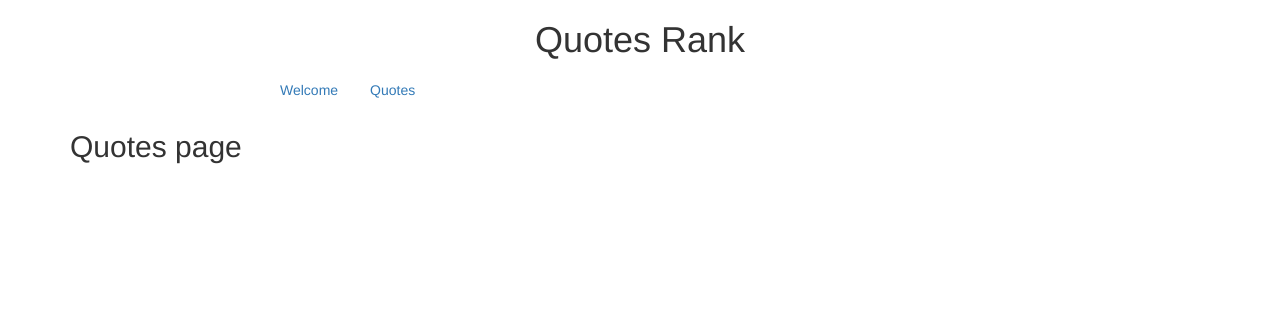
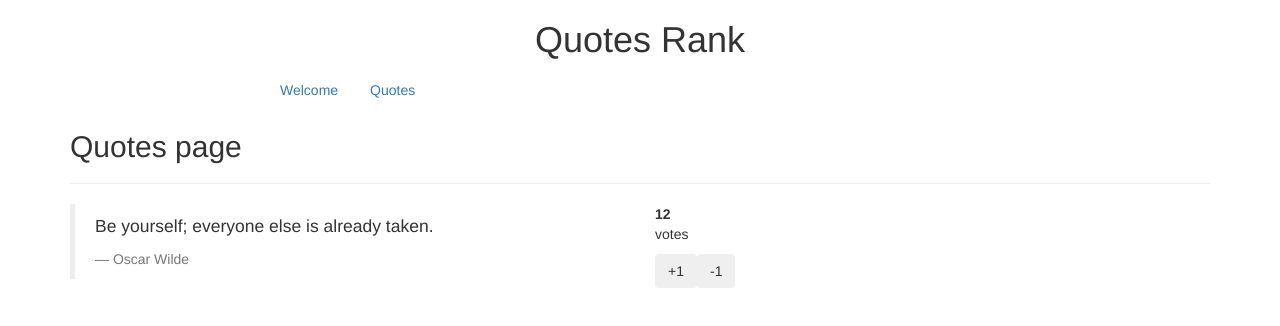
Before and after one commit to nenoch/ang2-quotes-app, an Angular app: page /quotes in a window 1280 px wide. Shown: the top 326 px of the page. Built offline with nearby package versions, Linux system fonts and the light colour scheme.

Commit message:
Add CSS and HTML structure for single quote - Add template to QuotesPageComponent - Add voteUp and voteDown methods to QSC - Add dummy quote object to QSC

```diff
--- a/src/app/quotes-page/quotes-page.component.html
+++ b/src/app/quotes-page/quotes-page.component.html
@@ -1,3 +1,18 @@
 <div class="md-col-8 md-col-offset-2">
   <h2>Quotes page</h2>
+  <hr>
+  <div class="row">
+    <div class="col-md-6">
+      <blockquote class="blockquote">
+          <p>{{ quote.content }}</p>
+          <footer>{{ quote.author }}</footer>
+      </blockquote>
+    </div>
+    <div class="col-md-4 text-left">
+      <strong>{{ quote.votes }}</strong>
+      <p>votes</p>
+      <button type='button' class='btn' (click)='voteUp()'>+1</button>
+      <button type='butto' class='btn' (click)='voteDown()'>-1</button>
+    </div>
+  </div>
 </div>
--- a/src/app/quotes-page/quotes-page.component.ts
+++ b/src/app/quotes-page/quotes-page.component.ts
@@ -6,5 +6,16 @@ import { Component } from '@angular/core';
   styleUrls: ['./quotes-page.component.css']
 })
 export class QuotesPageComponent {
+  quote = {
+    'content': 'Be yourself; everyone else is already taken.',
+    'author': 'Oscar Wilde',
+    'votes': 12}
 
+  voteUp(){
+    this.quote.votes += 1;
+  }
+
+  voteDown(){
+    this.quote.votes -= 1;
+  }
 }
```
